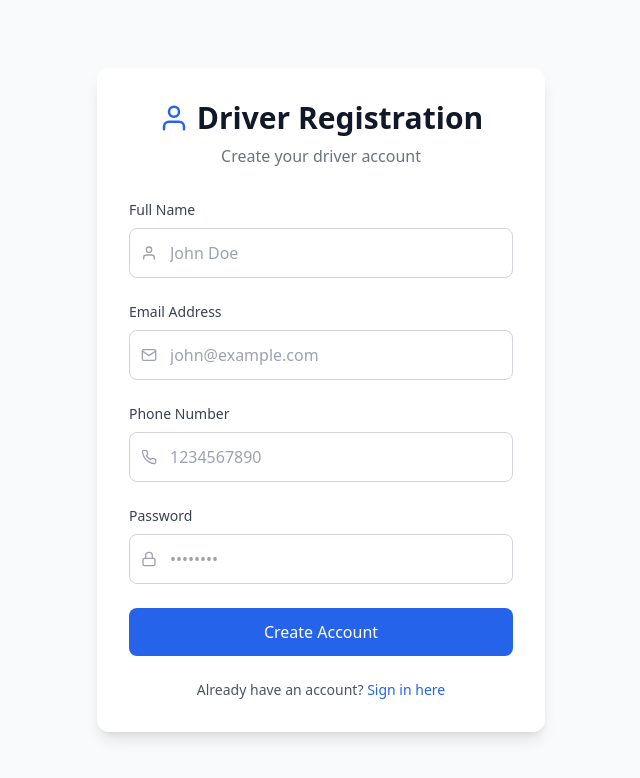
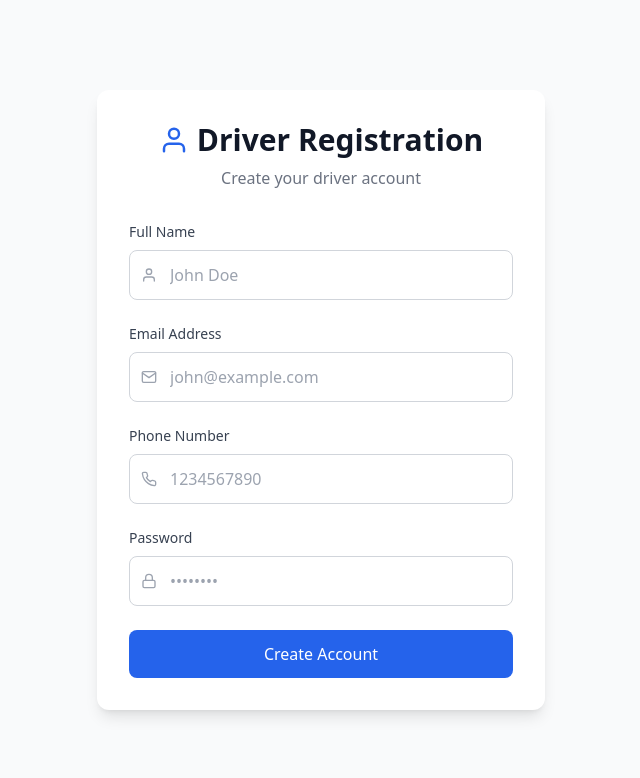
Before and after one commit to RaninduAmarasinghe/busbuddy_companyweb, a React (Create React App) app: page /driver/register in a window 1280 px wide. Shown: the top 778 px of the page, without its empty margins (319-959 px from the left). Built offline with nearby package versions, Linux system fonts and the light colour scheme.

Commit message:
connect to the backend driverregisterfile

```diff
--- a/src/pages/Driverregister.js
+++ b/src/pages/Driverregister.js
@@ -31,7 +31,7 @@ export default function Driverregister() {
 
         setIsSubmitting(true);
         try {
-            const response = await fetch('/api/drivers/register', {
+            const response = await fetch('http://localhost:8080/driver/add', {
                 method: 'POST',
                 headers: { 'Content-Type': 'application/json' },
                 body: JSON.stringify(formData)
@@ -158,15 +158,7 @@ export default function Driverregister() {
                     </button>
                 </form>
 
-                <p className="text-center text-sm text-gray-600 mt-6">
-                    Already have an account?{' '}
-                    <button
-                        onClick={() => navigate('/login')}
-                        className="text-blue-600 hover:text-blue-800 font-medium"
-                    >
-                        Sign in here
-                    </button>
-                </p>
+
             </div>
         </div>
     );
```
